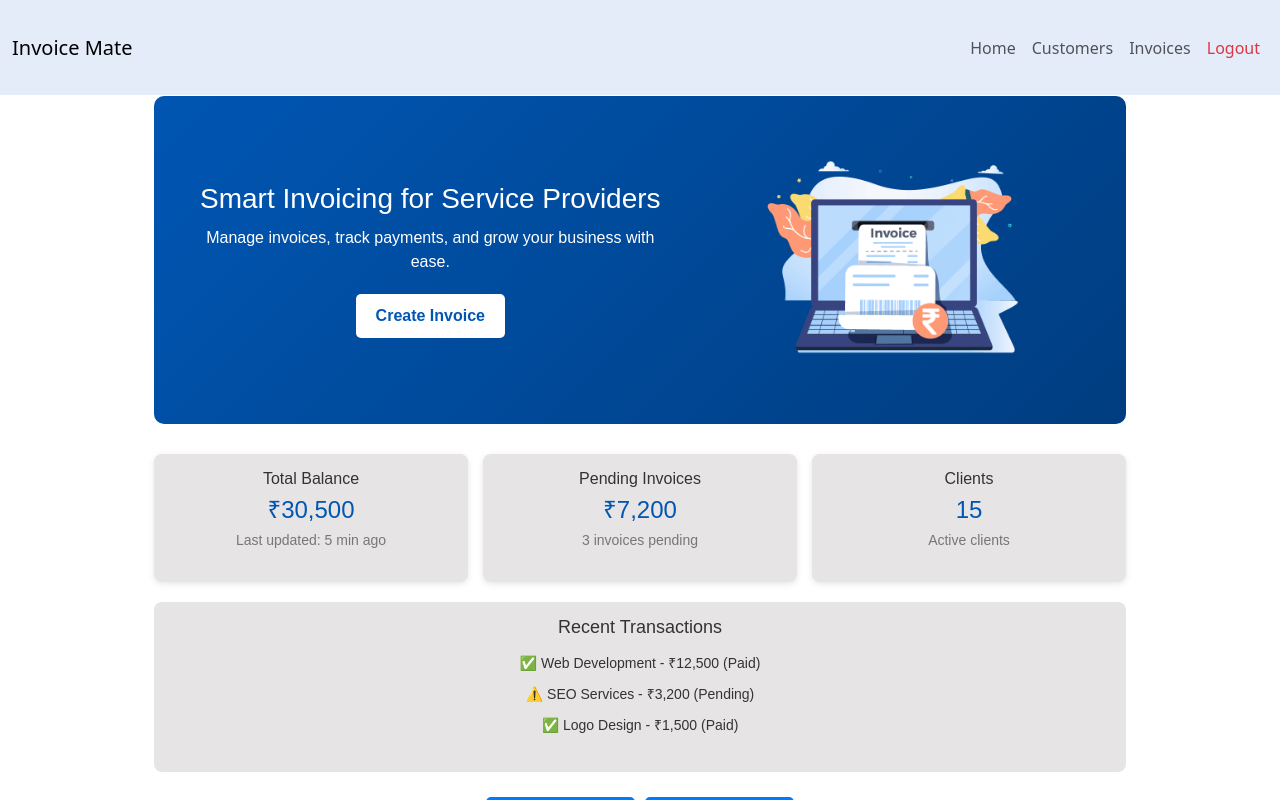
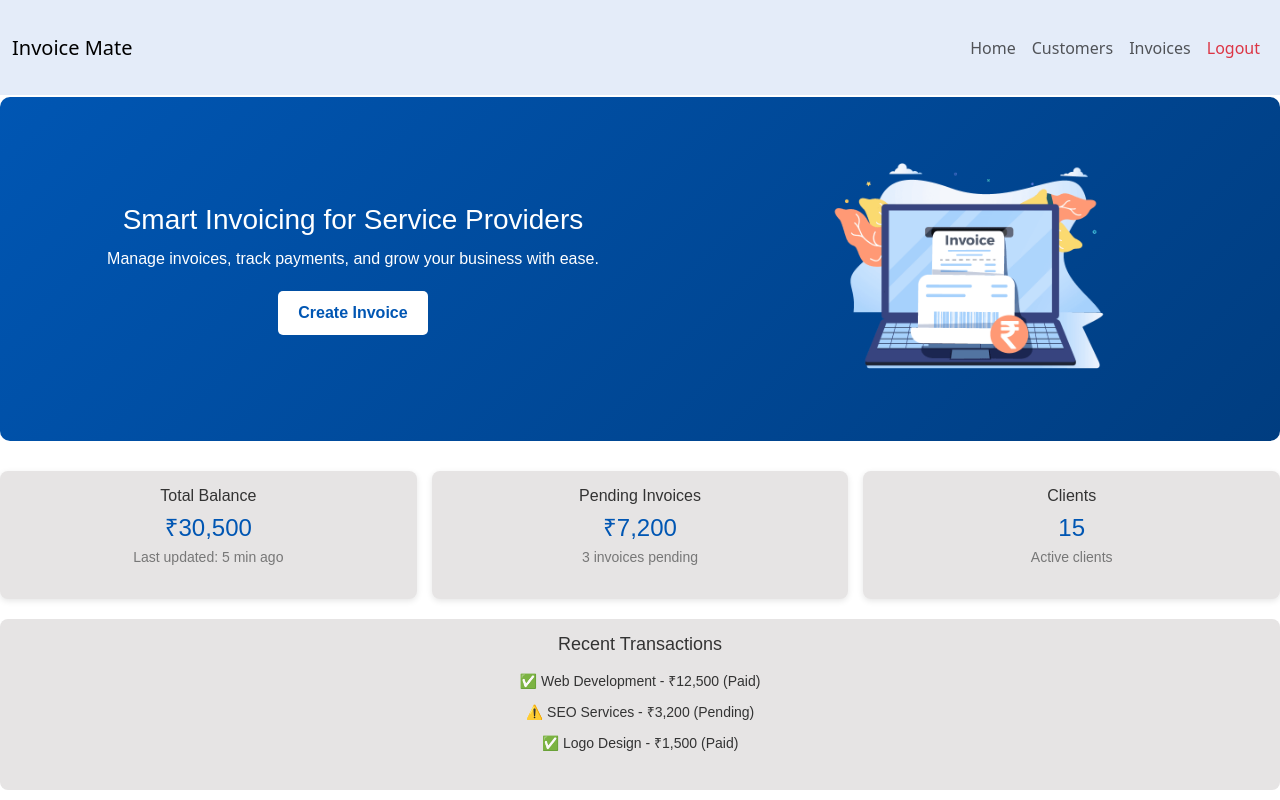
Before and after one commit to hiya3027/invoiceToolForServiceProvider-react, a React (Vite) app: page / in a window 1280 px wide. Built offline with nearby package versions, Linux system fonts and the light colour scheme.

Commit message:
updated file!

```diff
--- a/src/App.jsx
+++ b/src/App.jsx
@@ -11,7 +11,7 @@ export default function App() {
   return (
     <>
       <Navbar />
-      <div className="container mt-4">
+      <div className="container-fluite mt-4">
         <Routes>
           <Route path='/' element={<Home/>}/>
           <Route path="/invoices" element={<Invoices />} />
--- a/src/index.css
+++ b/src/index.css
@@ -79,12 +79,9 @@ html, body {
   font-family: "Arial", sans-serif;
   color: #333;
   text-align: center;
-  padding: 72px;
   min-height: 100vh;
-  width: 100%;
-  max-width: 1200px;
   align-items: center;
-  margin: auto;
+  padding-top: 73px;
 }
 .header-box {
   display: flex;
```
